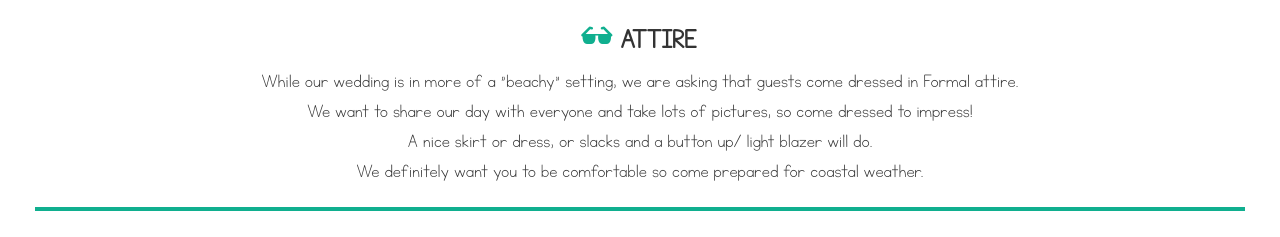
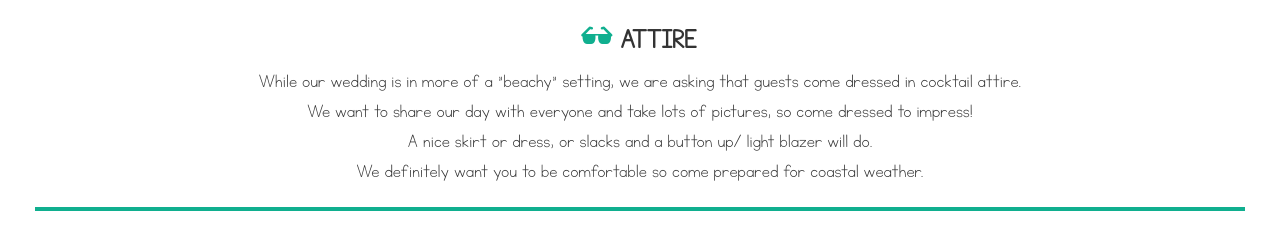
Before and after one commit to marcodarko/mywedding, a React (Create React App) app: page /schedule in a window 1280 px wide. Shown: the part 713-950 px from the top of the page. Built offline with nearby package versions, Linux system fonts and the light colour scheme.

Commit message:
fixed attire

```diff
--- a/src/Components/Directions.js
+++ b/src/Components/Directions.js
@@ -54,7 +54,7 @@ export default class Directions extends React.Component {
 
   					<p><i className="fa fa-map-marker greenText" aria-hidden="true"></i> Get on I-5 South</p>
   					<p><i className="fa fa-map-marker greenText" aria-hidden="true"></i> Follow I-5 South to <b>Palomar Airport Road</b></p>
-  					<p><i className="fa fa-map-marker greenText" aria-hidden="true"></i> Take exit <b>47</b> from I-5 North</p>
+  					<p><i className="fa fa-map-marker greenText" aria-hidden="true"></i> Take exit <b>47</b> from I-5 South</p>
   					<p><i className="fa fa-map-marker greenText" aria-hidden="true"></i> Keep right to continue onto <b>Carlsbad Blvd</b></p>
   					<p><i className="fa fa-map-pin greenText" aria-hidden="true"></i> <b>Pelican Point</b> will be on your right side</p>
 
--- a/src/Components/Schedule.js
+++ b/src/Components/Schedule.js
@@ -68,7 +68,7 @@ export default class Schedule extends React.Component {
         <h1 className='titleFont'>ADDITIONAL INFORMATION</h1>
         <hr/>
           <h2 className='titleFont bold'><span className="glyphicon glyphicon-sunglasses greenText" aria-hidden="true"></span> ATTIRE</h2>
-      	 <p>While our wedding is in more of a "beachy" setting, we are asking that guests come dressed in Formal attire.
+      	 <p>While our wedding is in more of a "beachy" setting, we are asking that guests come dressed in cocktail attire.
          <br/>We want to share our day with everyone and take lots of pictures, so come dressed to impress!
          <br/>A nice skirt or dress, or slacks and a button up/ light blazer will do.
          <br/>We definitely want you to be comfortable so come prepared for coastal weather.</p>
```
